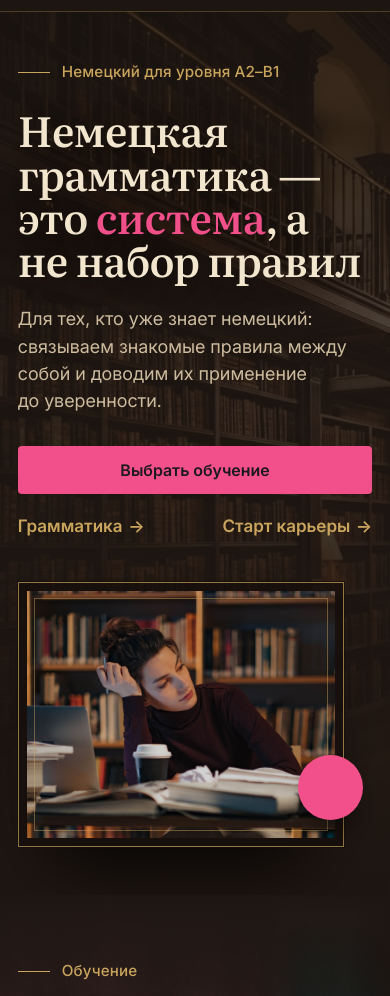
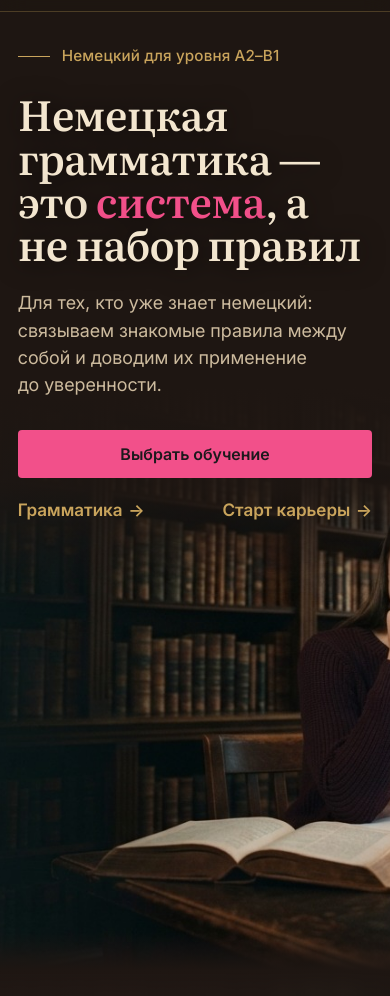
Before and after one commit to tabakus/Dma, an Astro site: page / in a window 390 px wide. Shown: the part 61-1057 px from the top of the page. Built offline with nearby package versions, Linux system fonts and the light colour scheme; Astro itself is replaced by a stand-in of ours.

Commit message:
feat(home): первый экран — девушка с ноутбуком в библиотеке вместо фото в рамке
- Новый кадр владельца — фон первого экрана: на компьютере девушка справа, слева тень под текст;
  на телефоне текст сверху, под ним вертикальный кадр целиком (лицо не перекрывается).
- С вертикального кадра ретушью удалён логотип ноутбука.
- Рамка, розовый круг и фото Pexels убраны; прежний фон зала (hall*) больше не используется и удалён.
- PhotoBackdrop: необязательный alt для смыслового фото (imageAlt из home.yaml).

Co-Authored-By: Claude Opus 5.5 <noreply@anthropic.com>
Claude-Session: https://claude.ai/code/session_01149cuvoq7Q3eeYHACipzc7

```diff
--- a/src/components/brand/PhotoBackdrop.astro
+++ b/src/components/brand/PhotoBackdrop.astro
@@ -1,6 +1,7 @@
 ---
 /**
- * Фоновая фотография секции (декоративная: alt="", скрыта от экранных читалок).
+ * Фоновая фотография секции. По умолчанию декоративная (alt="", скрыта от экранных читалок);
+ * если передан alt — изображение с описанием.
  * Занимает всю площадь родителя (у родителя — position: relative; isolation: isolate).
  * Для телефона можно передать отдельный вертикальный кадр (mobile), он выбирается по ширине экрана.
  * Кадрирование (object-position) секция задаёт своим классом: .my-bg :global(img) { object-position: … }.
@@ -16,9 +17,11 @@ interface Props {
   mobile?: ImageMetadata;
   /** Первый экран — eager, остальные — lazy. */
   eager?: boolean;
+  /** Описание, если фото несёт смысл (например, человек на первом экране). Без alt фото декоративное. */
+  alt?: string;
   class?: string;
 }
-const { src, mobile, eager = false, class: className } = Astro.props;
+const { src, mobile, eager = false, alt, class: className } = Astro.props;
 
 const widths = [640, 960, 1280, 1600, 1920].filter((w) => w <= src.width * 1.5);
 const main = await getImage({ src, widths, sizes: '100vw', format: 'webp', quality: 78 });
@@ -27,12 +30,12 @@ const small = mobile
   : null;
 ---
 
-<picture class:list={['backdrop', className]} aria-hidden="true">
+<picture class:list={['backdrop', className]} aria-hidden={alt ? undefined : 'true'}>
   {small && <source media="(max-width: 47.99rem)" srcset={small.srcSet.attribute} sizes="100vw" type="image/webp" />}
   <source srcset={main.srcSet.attribute} sizes="100vw" type="image/webp" />
   <img
     src={main.src}
-    alt=""
+    alt={alt ?? ''}
     width={src.width}
     height={src.height}
     loading={eager ? 'eager' : 'lazy'}
--- a/src/components/home/HomeHero.astro
+++ b/src/components/home/HomeHero.astro
@@ -1,15 +1,13 @@
 ---
 /**
  * Первый экран главной. Тексты — home.yaml → hero.
- * Фон — зал старинной библиотеки (на телефоне — вертикальный кадр), затемнение слева держит контраст текста.
- * Справа — фотография девушки в библиотеке как портрет в тонкой золотой раме; розовый круг логотипа заходит на раму.
- * Фото девушки: Pexels, photo 8085255 (лицензия Pexels), src/assets/home/hero-library.jpg.
- * Фон: src/assets/library/hall.jpg, hall-tall.jpg.
+ * Фон — девушка с ноутбуком и книгами в старинной библиотеке (сгенерировано владельцем, 22.11.2026):
+ * на компьютере она справа, слева глубокая тень под текст; на телефоне — вертикальный кадр, девушка внизу.
+ * Вокруг головы оставлено место под будущую инфографику (фразы). Файлы: src/assets/library/hero-reader*.jpg
+ * (на вертикальном кадре логотип ноутбука удалён ретушью).
  */
-import { Image } from 'astro:assets';
-import heroPhoto from '../../assets/home/hero-library.jpg';
-import hall from '../../assets/library/hall.jpg';
-import hallTall from '../../assets/library/hall-tall.jpg';
+import heroWide from '../../assets/library/hero-reader.jpg';
+import heroTall from '../../assets/library/hero-reader-tall.jpg';
 import PhotoBackdrop from '../brand/PhotoBackdrop.astro';
 import { splitAccent } from '../../lib/text';
 import type { HomeContent } from '../../lib/site';
@@ -21,7 +19,7 @@ const { hero } = Astro.props;
 ---
 
 <section class="hero" aria-labelledby="hero-title">
-  <PhotoBackdrop src={hall} mobile={hallTall} eager class="hero-bg" />
+  <PhotoBackdrop src={heroWide} mobile={heroTall} eager alt={hero.imageAlt} class="hero-bg" />
   <div class="scrim" aria-hidden="true"></div>
   <div class="container grid">
     <div class="copy">
@@ -47,19 +45,6 @@ const { hero } = Astro.props;
         }
       </div>
     </div>
-
-    <figure class="photo">
-      <Image
-        src={heroPhoto}
-        alt={hero.imageAlt ?? ''}
-        widths={[480, 720, 960, 1280]}
-        sizes="(max-width: 60rem) 92vw, 40vw"
-        loading="eager"
-        fetchpriority="high"
-        class="img"
-      />
-      <span class="accent-circle" aria-hidden="true"></span>
-    </figure>
   </div>
 </section>
 
@@ -70,44 +55,40 @@ const { hero } = Astro.props;
     overflow: hidden;
     display: grid;
     align-items: center;
-    min-height: min(92svh, 56rem);
+    min-height: min(92svh, 58rem);
     padding-block: clamp(3rem, 1.5rem + 6vw, 7rem) clamp(4rem, 2rem + 6vw, 8rem);
     color: var(--color-parchment);
   }
-  .hero :global(.hero-bg img) { object-position: 60% 50%; }
-  /* Затемнение: глубокая тень слева под текстом, свет окна справа остаётся видимым; снизу — переход к следующей секции */
+  .hero :global(.hero-bg) { z-index: -2; }
+  .hero :global(.hero-bg img) { object-position: 62% 40%; }
+  /* Затемнение: глубокая тень слева под текстом, девушка и окно справа остаются в свету; снизу — переход к следующей секции */
   .scrim {
     position: absolute;
     inset: 0;
     z-index: -1;
     background:
-      linear-gradient(180deg, transparent 60%, var(--color-walnut) 100%),
+      linear-gradient(180deg, transparent 70%, var(--color-walnut) 100%),
       linear-gradient(90deg,
-        color-mix(in srgb, var(--color-walnut) 94%, transparent) 0%,
-        color-mix(in srgb, var(--color-walnut) 82%, transparent) 38%,
-        color-mix(in srgb, var(--color-walnut) 30%, transparent) 70%,
-        color-mix(in srgb, var(--color-walnut) 45%, transparent) 100%);
+        color-mix(in srgb, var(--color-walnut) 92%, transparent) 0%,
+        color-mix(in srgb, var(--color-walnut) 78%, transparent) 34%,
+        color-mix(in srgb, var(--color-walnut) 20%, transparent) 52%,
+        transparent 64%);
   }
-  .grid {
-    display: grid;
-    grid-template-columns: minmax(0, 1.2fr) minmax(0, 1fr);
-    gap: clamp(2rem, 1rem + 4vw, 5rem);
-    align-items: center;
-  }
-  .copy { display: grid; gap: var(--space-4); min-width: 0; }
+  .grid { display: grid; }
+  .copy { display: grid; gap: var(--space-4); min-width: 0; max-width: min(38rem, 46vw); }
   .copy .eyebrow { margin: 0; }
   h1 {
     margin: 0;
-    max-width: 15ch;
-    font-size: clamp(2.6rem, 1.6rem + 3.8vw, 4.75rem);
+    max-width: 14ch;
+    font-size: clamp(2.6rem, 1.6rem + 3.6vw, 4.6rem);
     font-weight: 560;
     line-height: 1.04;
-    text-shadow: 0 2px 24px color-mix(in srgb, var(--color-walnut-deep) 60%, transparent);
+    text-shadow: 0 2px 24px color-mix(in srgb, var(--color-walnut-deep) 70%, transparent);
   }
   .accent { color: var(--color-accent); }
   .lead {
     margin: 0;
-    max-width: 38ch;
+    max-width: 36ch;
     font-size: var(--text-lead);
     line-height: var(--leading-lead);
     color: var(--color-sepia);
@@ -123,74 +104,47 @@ const { hero } = Astro.props;
     font-weight: var(--weight-semibold);
     text-decoration: none;
     border-bottom: 1px solid transparent;
+    white-space: nowrap;
   }
   .more a:hover { border-bottom-color: currentColor; }
   .more a span { transition: transform 0.15s; }
   .more a:hover span { transform: translateX(3px); }
 
-  /* ---------- Портрет в раме ---------- */
-  .photo {
-    position: relative;
-    margin: 0;
-    width: min(100%, 28rem);
-    justify-self: end;
-    padding: clamp(0.5rem, 0.35rem + 0.5vw, 0.85rem);
-    background: color-mix(in srgb, var(--color-walnut-deep) 70%, transparent);
-    border: 1px solid color-mix(in srgb, var(--color-gold) 70%, transparent);
-    box-shadow:
-      0 0 0 1px color-mix(in srgb, var(--color-walnut-deep) 80%, transparent),
-      0 50px 80px -40px #000;
-    animation: rise 1s cubic-bezier(0.2, 0.7, 0.2, 1) both;
-  }
-  .img {
-    display: block;
-    width: 100%;
-    height: auto;
-    aspect-ratio: 4 / 5;
-    object-fit: cover;
-    object-position: 45% 22%;
-    outline: 1px solid color-mix(in srgb, var(--color-gold) 45%, transparent);
-    outline-offset: -0.5rem;
-  }
-  /* розовый круг логотипа заходит на раму — «Akzent» */
-  .accent-circle {
-    position: absolute;
-    right: -1.6rem;
-    bottom: 10%;
-    width: 22%;
-    aspect-ratio: 1;
-    border-radius: 50%;
-    background: var(--color-accent);
-    box-shadow: 0 18px 30px -16px #000;
-    animation: pop 0.7s 0.45s cubic-bezier(0.2, 0.7, 0.2, 1.2) both;
-  }
-  @keyframes rise { from { opacity: 0; transform: translateY(18px); } }
-  @keyframes pop { from { transform: scale(0.5); } }
+  /* Первое появление: текст проступает из тени */
+  .copy { animation: emerge 0.9s cubic-bezier(0.2, 0.7, 0.2, 1) both; }
+  @keyframes emerge { from { opacity: 0; transform: translateY(12px); } }
   @media (prefers-reduced-motion: reduce) {
-    .photo, .accent-circle { animation: none; }
+    .copy { animation: none; }
   }
 
-  /* ---------- Планшет и телефон: фото под текстом, вертикальный кадр зала ---------- */
+  /* ---------- Планшет: девушка правее, текст шире ---------- */
   @media (max-width: 60rem) {
-    .grid { grid-template-columns: 1fr; }
-    h1 { max-width: 16ch; }
-    .photo { width: min(100% - 1.75rem, 24rem); justify-self: start; }
+    .hero :global(.hero-bg img) { object-position: 82% 40%; }
+    .copy { max-width: min(30rem, 58vw); }
   }
+  /* ---------- Телефон: текст сверху, под ним вертикальный кадр целиком — лицо девушки ниже текста ---------- */
   @media (max-width: 47.99rem) {
-    .hero { min-height: 0; padding-bottom: clamp(3rem, 2rem + 4vw, 4rem); }
-    .hero :global(.hero-bg img) { object-position: 50% 30%; }
+    .hero {
+      align-items: start;
+      min-height: 0;
+      padding-block: 2rem 112vw;
+    }
+    /* кадр 768×1376 по ширине экрана: высота ≈ 179vw, прижат к низу секции */
+    .hero :global(.hero-bg) { top: auto; height: 179vw; }
+    .hero :global(.hero-bg img) { object-position: 50% 100%; }
     .scrim {
-      background: linear-gradient(180deg,
-        color-mix(in srgb, var(--color-walnut) 72%, transparent) 0%,
-        color-mix(in srgb, var(--color-walnut) 82%, transparent) 45%,
-        var(--color-walnut) 100%);
+      background: linear-gradient(0deg,
+        var(--color-walnut) 0%,
+        transparent 10vw,
+        transparent 98vw,
+        color-mix(in srgb, var(--color-walnut) 88%, transparent) 124vw,
+        var(--color-walnut) 150vw);
     }
+    .copy { max-width: none; }
   }
   @media (max-width: 30rem) {
     .actions { flex-direction: column; align-items: stretch; gap: var(--space-2); }
     .actions .btn { width: 100%; }
     .more { justify-content: space-between; }
-    .img { aspect-ratio: 5 / 4; object-position: 45% 18%; }
-    .accent-circle { right: -1.25rem; width: 20%; }
   }
 </style>
--- a/src/data/home.yaml
+++ b/src/data/home.yaml
@@ -21,8 +21,8 @@ content:
         href: /deutsche-grammatik/
       - label: "Старт карьеры"
         href: /berufseinstieg/
-    # Фото: Pexels (photo 8085255), лицензия Pexels; файл src/assets/home/hero-library.jpg
-    imageAlt: "Девушка в библиотеке задумалась над книгами и ноутбуком"     # [предложение]
+    # Фон первого экрана: src/assets/library/hero-reader*.jpg (сгенерировано владельцем)
+    imageAlt: "Девушка с ноутбуком и книгами задумалась в старинной библиотеке"     # [предложение]
 
   directions:
     eyebrow: "Обучение"
```
Also changed, not shown: docs/brand-system.md (+4 -3 lines), src/assets/home/hero-library.jpg (deleted), src/assets/library/hall-tall.jpg (deleted), src/assets/library/hall.jpg (deleted), src/assets/library/hero-reader-tall.jpg (added), src/assets/library/hero-reader.jpg (added).
